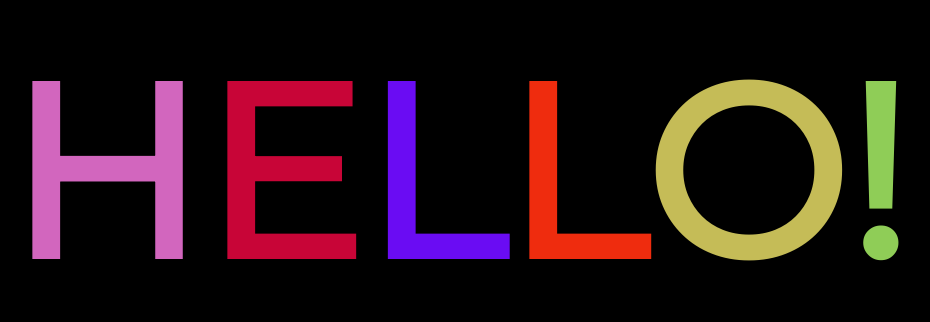
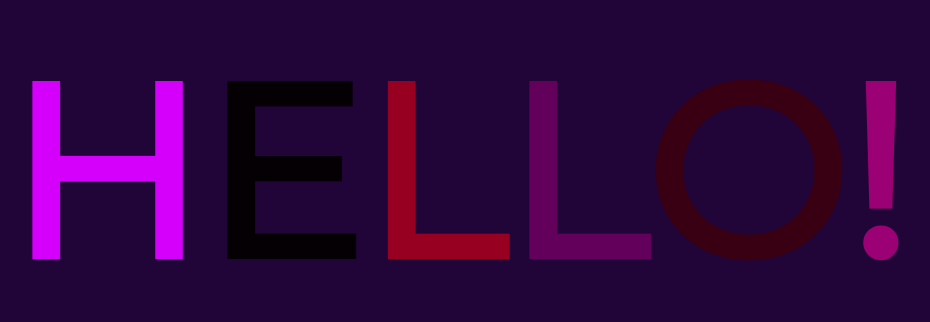
Before and after one commit to lc1715/AnimatedTextGitDemo, a plain HTML site: page index.html in a window 1280 px wide. Shown: the part 388-710 px from the top of the page, without its empty margins (184-1114 px from the left). Drawn offline with Linux system fonts and the light colour scheme.

Commit message:
restrict colors to purple

```diff
--- a/app.css
+++ b/app.css
@@ -1,6 +1,6 @@
 
 body {
-    background-color: black;
+    background-color: rgb(33, 4, 56);
 }
 
 
--- a/app.js
+++ b/app.js
@@ -1,6 +1,6 @@
 function randomRGB() {
     let r = Math.floor(Math.random() * 256);
-    let g = Math.floor(Math.random() * 256);
+    let g = 0;
     let b = Math.floor(Math.random() * 256);
     return `rgb(${r},${g},${b})`
 }
```
